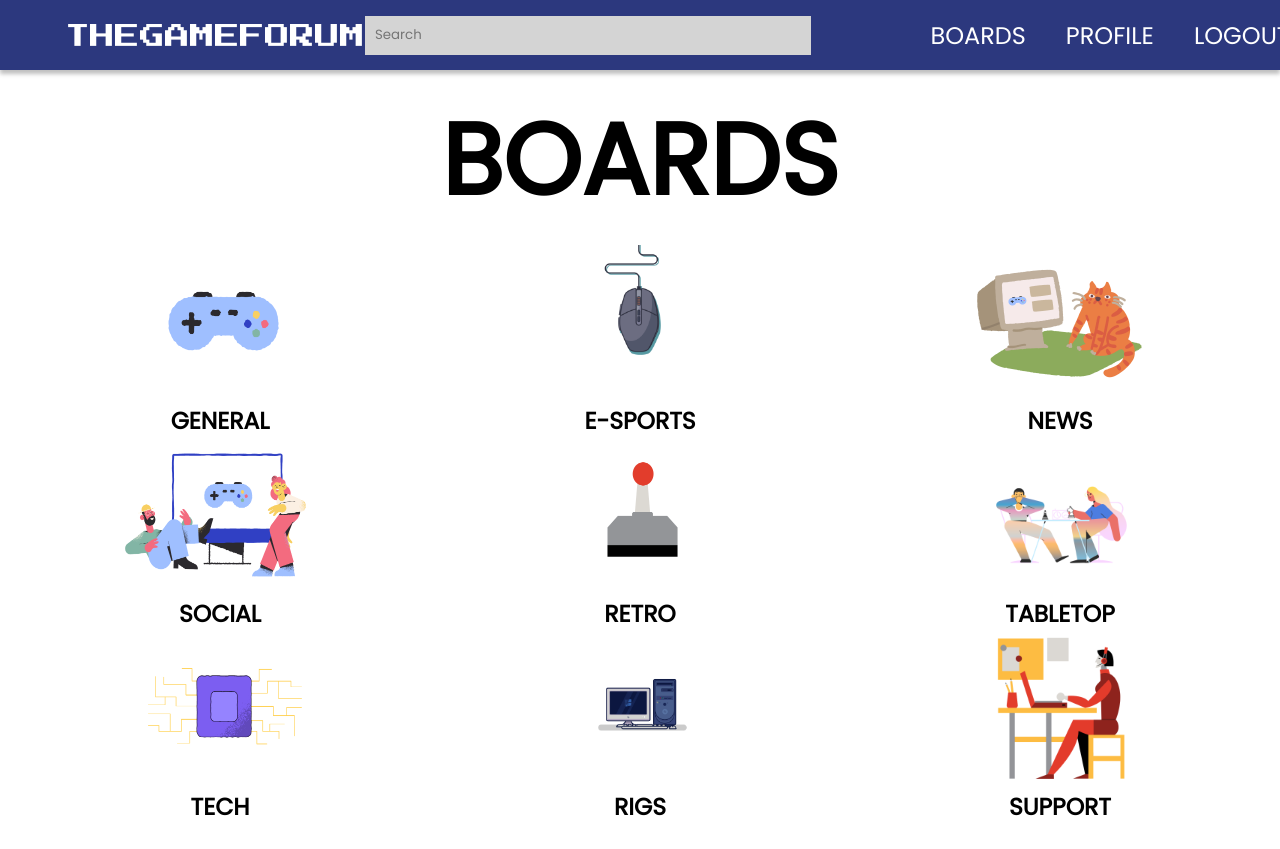
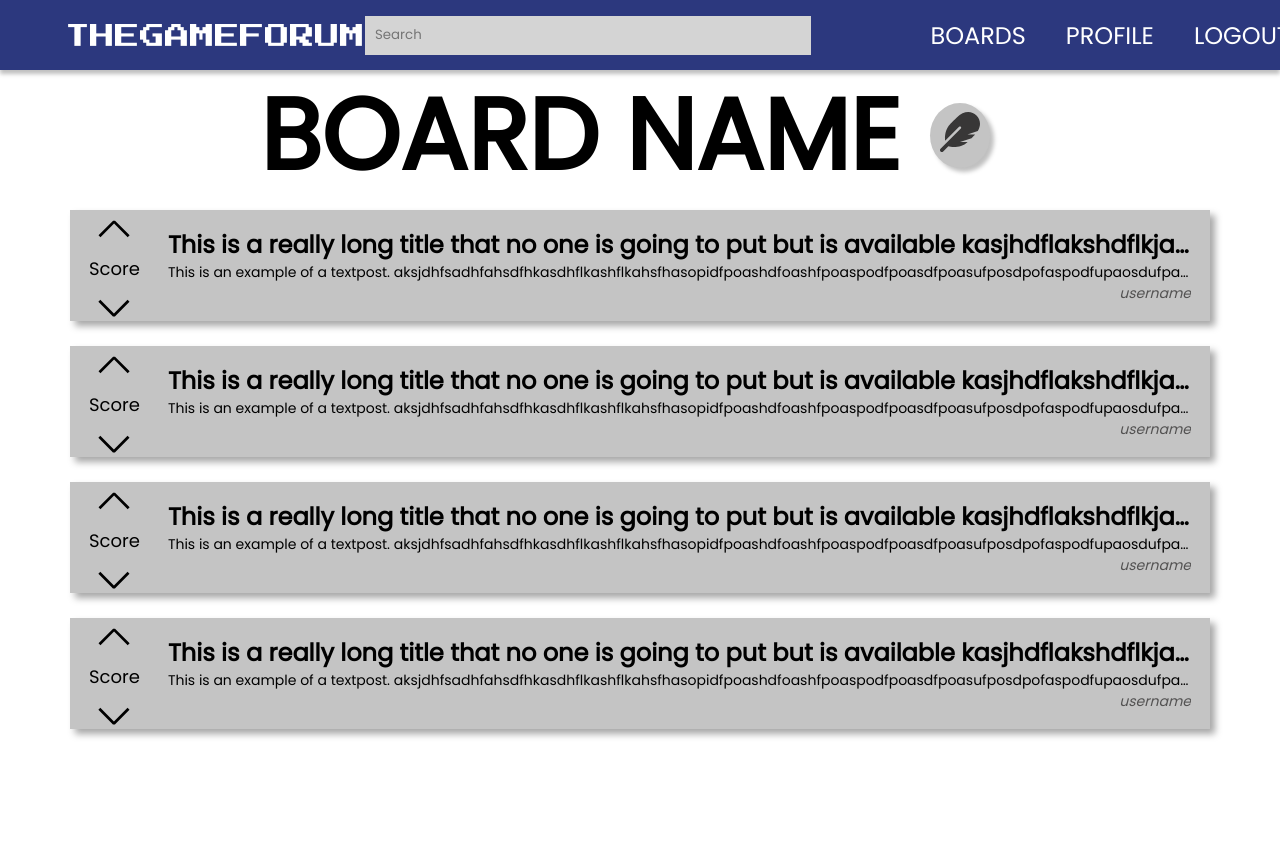
Before and after one commit to miguelflores-0906/phase-2-big-bois, a React (Create React App) app: page /board in a window 1280 px wide. Shown: the top 849 px of the page. After the commit the page ends 800 px from the top, so only its background shows below. Built offline with nearby package versions, Linux system fonts and the light colour scheme.

Commit message:
almost done with frontend

```diff
--- a/src/App.js
+++ b/src/App.js
@@ -6,15 +6,20 @@ import Profile from "./components/Profile"
 import Board from "./components/Board"
 import Dashboard from './components/Dashboard'
 import {BrowserRouter as Router, Switch, Route} from 'react-router-dom'
+import Boardpost from './components/Boardpost'
+import Postpage from './components/Postpage'
+import Newpost from './components/Newpost'
 
 function App() {
   return (
     <Router>
       <div>
         <Navbar />
+        {/* <Postpage /> */}
         <Switch>
-          <Route path="/" exact component={Dashboard} />
-          <Route path="/board" exact component={Dashboard} />
+          <Route path="/" exact component ={Newpost}/>
+          <Route path="/dashboard" exact component={Dashboard} />
+          <Route path="/board/" exact component={Board} />
           <Route path="/profile" exact component={Profile} />
         </Switch>
       </div>
--- a/src/components/Board.js
+++ b/src/components/Board.js
@@ -1,9 +1,23 @@
 import Boardlist from './Boardlist'
+import {FaFeather} from 'react-icons/fa'
+import {Link} from 'react-router-dom'
+import Post from './Post'
 
 const Board = () => {
     return (
         <div className="board-name">
-            <h1>BOARD NAME</h1>
+            <div className="board-header">
+                <h1>BOARD NAME</h1>
+                <Link to="/">
+                    <div className='new-post'>
+                        <FaFeather />
+                    </div>
+                </Link>
+            </div>
+            <Post />
+            <Post />
+            <Post />
+            <Post />
         </div>
     )
 }
--- a/src/components/Boardlist.js
+++ b/src/components/Boardlist.js
@@ -1,4 +1,5 @@
 import {Link} from 'react-router-dom'
+import Board from './Board'
 
 // graphics
 import General from '../graphics/general.png'
@@ -22,7 +23,7 @@ const Boardlist = () => {
     return (
         <div>
             <div className="grid-container">
-                <Link style={linkStyles}>
+                <Link style={linkStyles} to="/board/">
                     <div>
                         <img src={General} className="img" alt="general"></img>
                         <h3>GENERAL</h3>
@@ -30,7 +31,7 @@ const Boardlist = () => {
                 </Link>
 
 
-                <Link style={linkStyles}>
+                <Link style={linkStyles} to="/board/">
                     <div>
                         <img src={Esports} className="square-img" alt="esports"></img>
                         <h3>E-SPORTS</h3>
@@ -38,7 +39,7 @@ const Boardlist = () => {
                 </Link>
 
 
-                <Link style={linkStyles}>
+                <Link style={linkStyles} to="/board/">
                     <div>
                         <img src={News} className="img" alt="news"></img>
                         <h3>NEWS</h3>
@@ -46,7 +47,7 @@ const Boardlist = () => {
                 </Link>
 
 
-                <Link style={linkStyles}>
+                <Link style={linkStyles} to="/board/">
                     <div>
                         <img src={Social} className="img" alt="social"></img>
                         <h3>SOCIAL</h3>
@@ -54,7 +55,7 @@ const Boardlist = () => {
                 </Link>
 
 
-                <Link style={linkStyles}>
+                <Link style={linkStyles} to="/board/">
                     <div>
                         <img src={Retro} className="img" alt="retro"></img>
                         <h3>RETRO</h3>
@@ -62,7 +63,7 @@ const Boardlist = () => {
                 </Link>
 
 
-                <Link style={linkStyles}>
+                <Link style={linkStyles} to="/board/">
                     <div>
                         <img src={Tabletop} className="square-img" alt="tabletop"></img>
                         <h3>TABLETOP</h3>
@@ -70,7 +71,7 @@ const Boardlist = () => {
                 </Link>
 
 
-                <Link style={linkStyles}>
+                <Link style={linkStyles} to="/board/">
                     <div>
                         <img src={Tech} className="img" alt="tech"></img>
                         <h3>TECH</h3>
@@ -78,7 +79,7 @@ const Boardlist = () => {
                 </Link>
 
 
-                <Link style={linkStyles}>
+                <Link style={linkStyles} to="/board/">
                     <div>
                         <img src={Rigs} className="square-img" alt='rigs'></img>
                         <h3>RIGS</h3>
@@ -86,7 +87,7 @@ const Boardlist = () => {
                 </Link>
 
 
-                <Link style={linkStyles}>
+                <Link style={linkStyles}> to="/board/"
                     <div>
                         <img src={Support} className="square-img" alt='support'></img>
                         <h3>SUPPORT</h3>
--- /dev/null
+++ b/src/components/Boardpost.js
@@ -0,0 +1,18 @@
+import Postbtn from './Postbtn'
+
+const Boardpost = () => {
+    return (
+        <div className='board-post'>
+            <h1>Title</h1>
+            <p>
+            Duis at mauris auctor, fermentum elit ac, posuere tortor. Phasellus eget lorem sed nibh rhoncus malesuada. Nam at nibh semper, varius nibh nec, lobortis mi. Morbi eleifend nisi quis congue malesuada. Aliquam erat volutpat. Donec id magna scelerisque, dictum nisl eget, malesuada erat. Mauris porta euismod dui, ut vulputate est sodales in. Nullam et purus consectetur, rutrum libero sit amet, consectetur elit. Cras in mi efficitur, sollicitudin lorem at, lacinia ipsum. Nulla sit amet erat nec felis varius luctus. Pellentesque eu diam semper, luctus erat a, mattis sapien. Curabitur non vestibulum tellus, sed volutpat dui. Nulla eu orci placerat, finibus dolor vitae, dapibus nisl. Quisque ante odio, feugiat non purus vel, condimentum accumsan lorem. Nulla sagittis neque sed eros tincidunt, ullamcorper aliquet dolor lobortis. In ornare sem in dui feugiat gravida.
+            </p>
+            <div className='board-post-footer'>
+                <div className='username'>username</div>
+                <Postbtn />
+            </div>
+        </div>
+    )
+}
+
+export default Boardpost
--- /dev/null
+++ b/src/components/Boardreply.js
@@ -0,0 +1,20 @@
+import Postbtn from './Postbtn'
+
+const Boardreply = () => {
+    return (
+        <div className='board-post'>
+            <div className='reply'>
+                in reply to username
+            </div>
+            <p>
+            Lorem ipsum dolor sit amet, consectetur adipiscing elit. Quisque ut ultricies turpis. Donec volutpat nisi sed ultrices porta. Morbi a euismod neque. Vestibulum euismod tellus et mollis consequat. Nam rutrum mollis eleifend. Nulla eu turpis lectus. Praesent sed lacus nec lectus mollis pulvinar. Proin bibendum, odio quis porttitor mattis, lectus nisi vehicula leo, sed sollicitudin odio sem ac mauris. Vestibulum nec lacinia nisl.
+            </p>
+            <div className='username'>
+                username
+            </div>
+            <Postbtn />
+        </div>
+    )
+}
+
+export default Boardreply
--- a/src/components/Navbtn.js
+++ b/src/components/Navbtn.js
@@ -12,7 +12,7 @@ const Navbtn = () => {
     return (
         <nav>
             <ul className="nav-links">
-                <Link style={navStyle} to="/board">
+                <Link style={navStyle} to="/dashboard">
                     <li>BOARDS</li>
                 </Link>
 
--- /dev/null
+++ b/src/components/Newpost.js
@@ -0,0 +1,40 @@
+import {Link} from 'react-router-dom'
+
+const Newpost = () => {
+    return (
+        <div>
+            <div className='board-post'>
+                <form>
+                    <input type="text" placeholder='Title' className='title-input'></input>
+                    <br></br>
+                    <textarea name='post-body' className='post-body' placeholder='Type in your post here'></textarea>
+                    <br></br>
+                    <label>Choose a board to place this thread: </label>
+                    <select name='board-select' className='board-select'>
+                        <option value='general'>General</option>
+                        <option value='esports'>E-sports</option>
+                        <option value='news'>News</option>
+                        <option value='social'>Social</option>
+                        <option value='retro'>Retro</option>
+                        <option value='tabletop'>Tabletop</option>
+                        <option value='tech'>Tech</option>
+                        <option value='rigs'>Rigs</option>
+                        <option value='support'>Support</option>
+                    </select>
+                </form>
+
+                <input type='submit' className='submit-btn'></input>
+
+                {/* find out how to do previous page using react : ) */}
+                <Link to='/Dashboard' style={{textDecoration: 'none',}}>
+                    <div className='cancel-butt'>
+                        cancel
+                    </div>
+                </Link>
+            </div>
+
+        </div>
+    )
+}
+
+export default Newpost
--- /dev/null
+++ b/src/components/Postbtn.js
@@ -0,0 +1,18 @@
+import {FaArrowUp} from 'react-icons/fa'
+import {FaArrowDown} from 'react-icons/fa'
+import {FaReply} from 'react-icons/fa'
+import {FaTrash} from 'react-icons/fa'
+
+const Postbtn = () => {
+    return (
+        <div className='post-btn'>
+            <FaArrowUp />
+            SCORE
+            <FaArrowDown />
+            <FaReply />
+            <FaTrash />
+        </div>
+    )
+}
+
+export default Postbtn
--- /dev/null
+++ b/src/components/Postpage.js
@@ -0,0 +1,14 @@
+import Boardpost from './Boardpost'
+import Boardreply from './Boardreply'
+
+const Postpage = () => {
+    return (
+        <div>
+            <h1 className='board-name'>BOARD NAME</h1>
+            <Boardpost />
+            <Boardreply />
+        </div>
+    )
+}
+
+export default Postpage
--- a/src/components/components.css
+++ b/src/components/components.css
@@ -2,7 +2,8 @@
 
 .score {
     align-items: center;
-    margin: 11px 14px;
+    margin: auto 14px;
+    margin-top: -10px;
 }
 
 .score p {
@@ -50,8 +51,13 @@
     display: block;
     text-align: right;
     font-style: italic;
-    cursor: pointer;
     color: #535252
+}
+
+.reply {
+    font-size: 14px;
+    color: #535252;
+    font-style: italic;
 }
 
 .navbar {
@@ -183,3 +189,75 @@ nav {
     padding: 10px;
     text-align: center;
 }
+
+.board-header {
+    display: flex;
+    align-items: center;
+    justify-content: center;
+    height: 100px;
+}
+
+.new-post {
+    margin: auto 30px;
+    height: 60px;
+    width: 60px;
+    border-radius: 50%;
+    background-color: #c4c4c4;
+    box-shadow: 4px 4px 4px rgba(0, 0, 0, 0.25);
+    text-align: center;
+    font-size: 40px;
+    color: rgb(56, 55, 55);
+    padding-top: 5px;
+}
+
+.post-btn {
+    display: flex;
+    justify-content: space-around;
+    font-size: 14px;
+}
+
+
+/* TODO: preserving line breaks in the post because ux alternatively, we can tell them to just put <br> in their post LMAO */
+
+.board-post {
+    background-color: #c4c4c4;
+    padding: 25px;
+    padding-bottom: 15px;
+    overflow: none;
+    margin: 25px 70px;
+    box-shadow: 4px 4px 5px 1px rgba(0, 0, 0, 0.34);
+    white-space: pre;
+}
+
+.board-post p {
+    text-align: justify;
+    white-space: pre-line;
+}
+
+.title-input {
+    height: 68px;
+    width: 99%;
+    padding: 0 10px;
+    margin: auto;
+    margin-right: 10px;
+    font-size: 2em;
+}
+
+.post-body {
+    margin: 20px auto;
+    width: 99%;
+    padding: 0 10px;
+    padding-top: 10px;
+    font-size: 16px;
+}
+
+.submit-btn {
+    font-size: 16px;
+    padding: 5px;
+}
+
+.cancel-butt {
+    color: #535252;
+    /* font-style: underline; */
+    text-align: center;
+}
```
